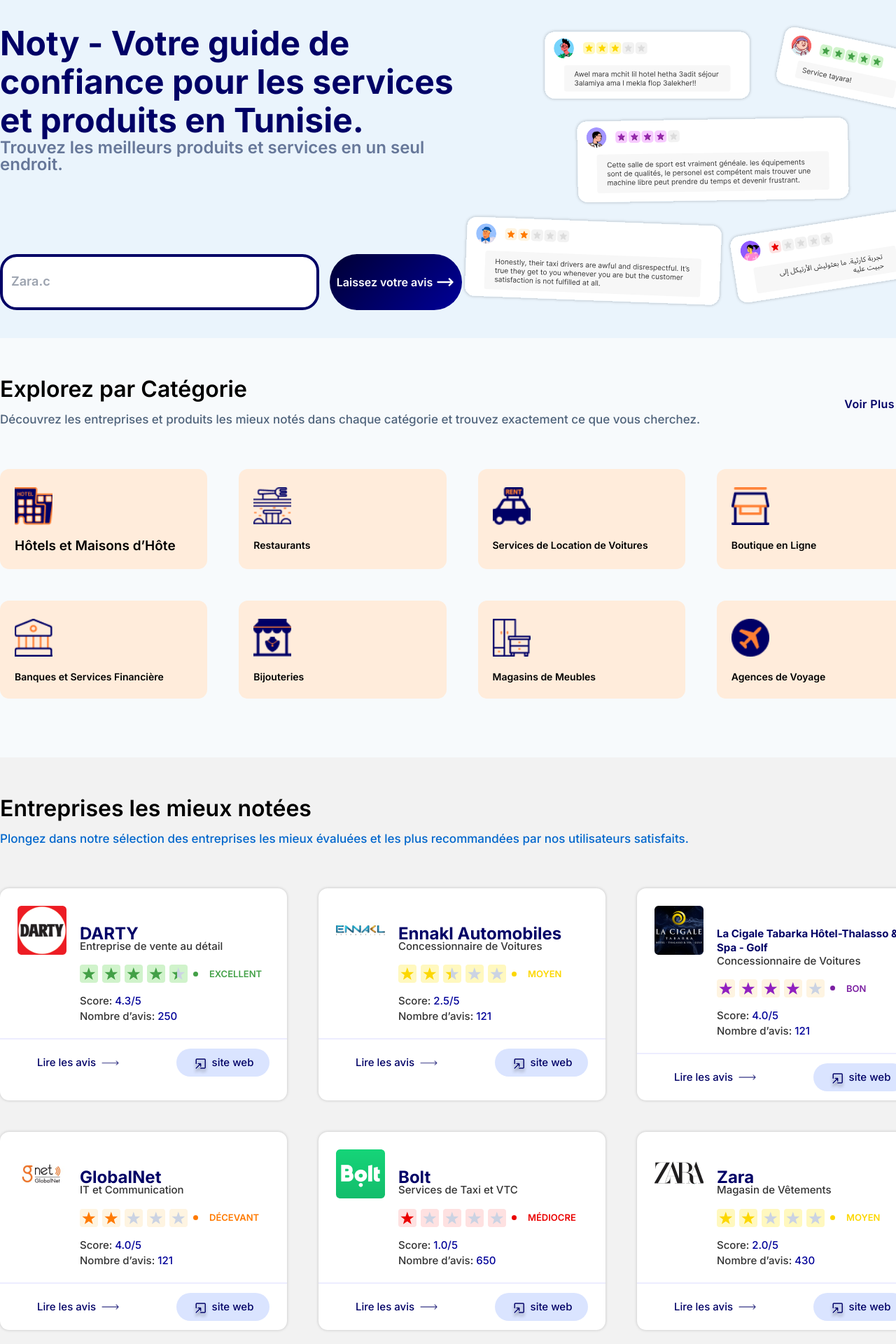
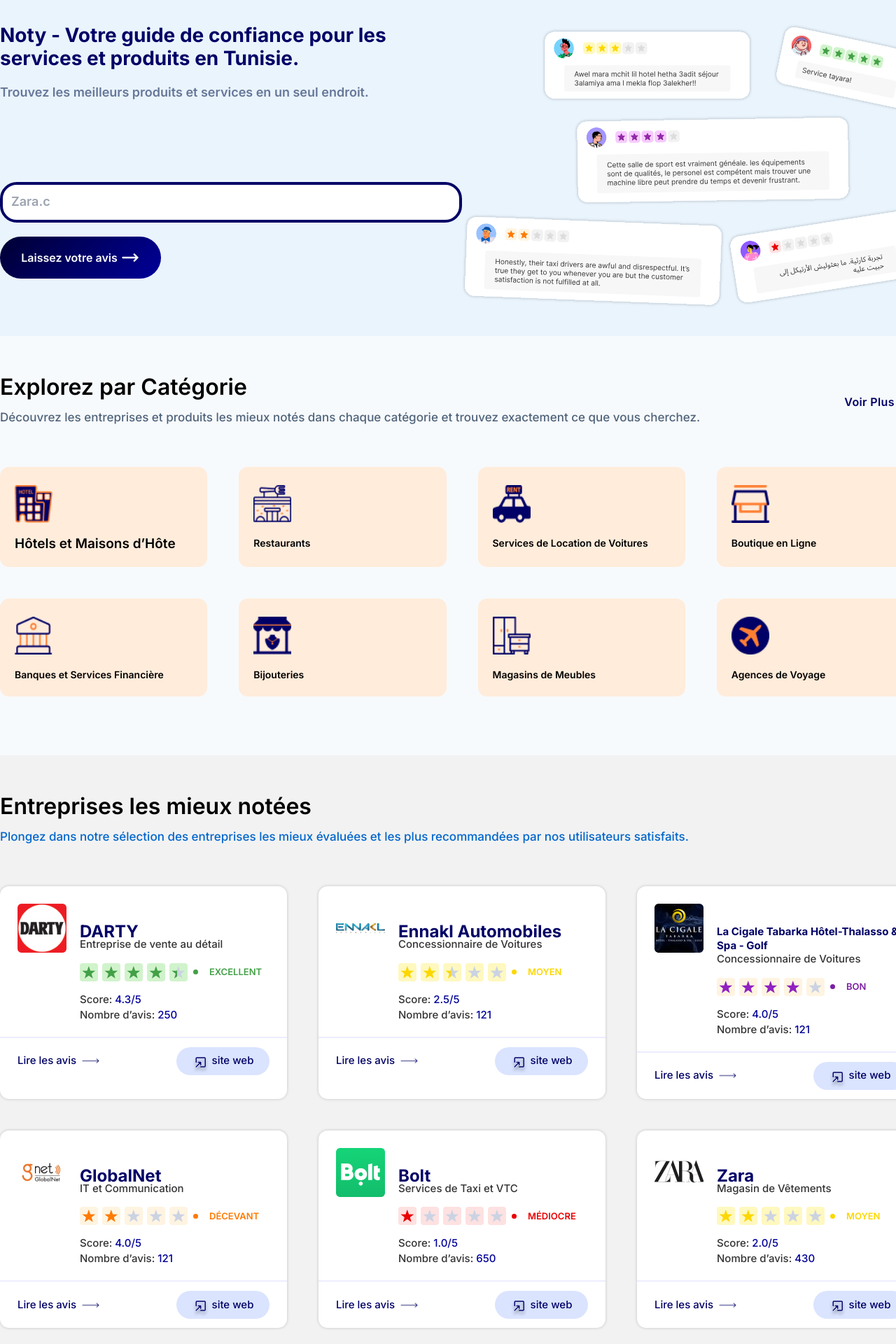
Before and after one commit to reovilsayed/shoj_it_project, a React (Vite) app: page / in a window 1280 px wide. Shown: the part 140-2060 px from the top of the page at 70% size. Built offline with nearby package versions, Linux system fonts and the light colour scheme.

Commit message:
Completed

```diff
--- a/src/Components/Navbar/Footer/Footer.jsx
+++ b/src/Components/Navbar/Footer/Footer.jsx
@@ -66,7 +66,7 @@ export default function Footer() {
                 </div>
               </div>
             </div>
-            <div className="w-full h-[1px] bg-[#FFFFFF] mb-[10px] mt-[50px]"></div>
+            <div className="w-full 2xl:h-[2px] xl:h-[2px] h-[1px] bg-[#FFFFFF] mb-[10px] mt-[50px]"></div>
             <div className="flex justify-between items-center pt-[0px] pb-[5px]">
               <div className="flex items-center justify-center">
                 <p className="flex items-center leading-6 text-white text-[12px] font-medium">
--- a/src/Pages/CategorySection/CategoryItems.jsx
+++ b/src/Pages/CategorySection/CategoryItems.jsx
@@ -13,7 +13,7 @@ export default function CategoryItems() {
     <div className="grid 2xl:grid-cols-4 xl:grid-cols-4 lg:grid-cols-3 md:grid-cols-2 sm:grid-cols-1 grid-cols-1  gap-[45px]">
       <div className="single_items bg-[var(--category-box-color)] rounded-[13px] 2xl:w-[352px] 2xl:h-[139px] pl-[21px] 2xl:pt-[26px] 2xl:pb-0 pt-[26px] pb-[26px]">
         <img
-          className="2xl:w-[49px] 2xl:h-[49px] w-[54px] h-[54px] object-cover block"
+          className="2xl:w-[49px] 2xl:h-[49px] w-[54px] h-[54px] "
           src={category1}
           alt="category1"
         />
@@ -24,7 +24,7 @@ export default function CategoryItems() {
       {/* 2 */}
       <div className="single_items bg-[var(--category-box-color)] rounded-[13px] 2xl:w-[352px] 2xl:h-[139px] pl-[21px] 2xl:pt-[26px] 2xl:pb-0 pt-[26px] pb-[26px]">
         <img
-          className="2xl:w-[49px] 2xl:h-[49px] w-[54px] h-[54px] object-cover block"
+          className="2xl:w-[49px] 2xl:h-[49px] w-[54px] h-[54px]"
           src={category2}
           alt="category2"
         />
@@ -35,7 +35,7 @@ export default function CategoryItems() {
       {/* 3 */}
       <div className="single_items bg-[var(--category-box-color)] rounded-[13px] 2xl:w-[352px] 2xl:h-[139px] pl-[21px] 2xl:pt-[26px] 2xl:pb-0 pt-[26px] pb-[26px]">
         <img
-          className="2xl:w-[49px] 2xl:h-[49px] w-[54px] h-[54px] object-cover block"
+          className="2xl:w-[49px] 2xl:h-[49px] w-[54px] h-[54px]  "
           src={category3}
           alt="category3"
         />
@@ -46,7 +46,7 @@ export default function CategoryItems() {
       {/* 4 */}
       <div className="single_items bg-[var(--category-box-color)] rounded-[13px] 2xl:w-[352px] 2xl:h-[139px] pl-[21px] 2xl:pt-[26px] 2xl:pb-0 pt-[26px] pb-[26px]">
         <img
-          className="2xl:w-[49px] 2xl:h-[49px] w-[54px] h-[54px] object-cover block"
+          className="2xl:w-[49px] 2xl:h-[49px] w-[54px] h-[54px] "
           src={category7}
           alt="category3"
         />
@@ -58,7 +58,7 @@ export default function CategoryItems() {
 
       <div className="single_items bg-[var(--category-box-color)] rounded-[13px] 2xl:w-[352px] 2xl:h-[139px] pl-[21px] 2xl:pt-[26px] 2xl:pb-0 pt-[26px] pb-[26px]">
         <img
-          className="2xl:w-[49px] 2xl:h-[49px] w-[54px] h-[54px] object-cover block"
+          className="2xl:w-[49px] 2xl:h-[49px] w-[54px] h-[54px] "
           src={category4}
           alt="category4"
         />
@@ -69,7 +69,7 @@ export default function CategoryItems() {
       {/* 6 */}
       <div className="single_items bg-[var(--category-box-color)] rounded-[13px] 2xl:w-[352px] 2xl:h-[139px] pl-[21px] 2xl:pt-[26px] 2xl:pb-0 pt-[26px] pb-[26px]">
         <img
-          className="2xl:w-[49px] 2xl:h-[49px] w-[54px] h-[54px] object-cover block"
+          className="2xl:w-[49px] 2xl:h-[49px] w-[54px] h-[54px] "
           src={category5}
           alt="category6"
         />
@@ -80,7 +80,7 @@ export default function CategoryItems() {
       {/* 7 */}
       <div className="single_items bg-[var(--category-box-color)] rounded-[13px] 2xl:w-[352px] 2xl:h-[139px] pl-[21px] 2xl:pt-[26px] 2xl:pb-0 pt-[26px] pb-[26px]">
         <img
-          className="2xl:w-[49px] 2xl:h-[49px] w-[54px] h-[54px] object-cover block"
+          className="2xl:w-[49px] 2xl:h-[49px] w-[54px] h-[54px] "
           src={category6}
           alt="category7"
         />
@@ -91,7 +91,7 @@ export default function CategoryItems() {
       {/* 8 */}
       <div className="single_items bg-[var(--category-box-color)] rounded-[13px] 2xl:w-[352px] 2xl:h-[139px] pl-[21px] 2xl:pt-[26px] 2xl:pb-0 pt-[26px] pb-[26px]">
         <img
-          className="2xl:w-[49px] 2xl:h-[49px] w-[54px] h-[54px] object-cover block"
+          className="2xl:w-[49px] 2xl:h-[49px] w-[54px] h-[54px] "
           src={category8}
           alt="category3"
         />
--- a/src/Pages/HeroSection/HeroSection.jsx
+++ b/src/Pages/HeroSection/HeroSection.jsx
@@ -21,20 +21,20 @@ export default function HeroSection() {
     <div className="pt-[94px] bg-[#EAF4FC]">
       <div className="nav_container 2xl:w-[1542px] 2xl:mx-auto xl:w-[1320px] xl:mx-auto lg:w--[1320px] w-full mx-auto 2xl:px-0 xl:px-0 lg:px-0 px-4 ">
         <div className="hero_wrapper flex 2xl:pb-10 xl:pb-10 lg:pb-10 pb-5">
-          <div className="hero_description 2xl:w-1/2 xl:w-1/2 lg:w-1/2">
-            <p className="paragraph 2xl:text-[48px] xl:text-[48px] lg:text-[42px] text-[24px] text-[#000066] font-bold 2xl:pb-[40px] 2xl:w-[867px]">
+          <div className="hero_description 2xl:w-1/2 xl:w-1/2 lg:w-1/2 w-full">
+            <p className=" leading-[30px] 2xl:leading-[55px] 2xl:text-[48px] xl:text-[28px] xl:leading-[33px] lg:text-[30px] text-[20px] text-[#000066] font-bold 2xl:pb-[40px] xl:pb-[20px] 2xl:w-[867px] ">
               Noty - Votre guide de confiance pour les services et produits en
               Tunisie.{" "}
             </p>
-            <p className=" 2xl:text-[24px] xl:text-[24px] lg:-[24px] text-[18px] leading-6 text-[#667799] font-semibold">
+            <p className=" 2xl:text-[24px] xl:text-[18px] lg:-[24px] text-[18px] leading-6 text-[#667799] font-semibold">
               Trouvez les meilleurs produits et services en un seul endroit.
             </p>
             <form
               onChange={handelChange}
-              className="2xl:flex xl:flex lg:flex md:flex items-center gap-[15px] pt-[116px]"
+              className="2xl:flex xl:block lg:block md:block items-center gap-[15px] pt-[116px]"
             >
               <Text />
-              <div className="flex items-center gap-1 w-[230px] h-[80px] common_btn rounded-full text-white justify-center font-semibold text-[16px]">
+              <div className="flex items-center gap-1 2xl:w-[230px] w-[230px] h-[60px]  2xl:h-[80px]   common_btn rounded-full text-white justify-center font-semibold text-[16px] 2xl:mt-0 mt-5">
                 <button>Laissez votre avis</button>
                 <HiOutlineArrowNarrowRight size="28px" />
               </div>
--- a/src/Pages/NoticesSection/Notices.jsx
+++ b/src/Pages/NoticesSection/Notices.jsx
@@ -57,7 +57,7 @@ export default function Notices() {
 
           {/* button */}
           <div className="flex items-center justify-between  px-[25px] py-[13px]">
-            <button className="py-1 px-7  flex justify-center items-center rounded-full gap-2">
+            <button className="  flex justify-center items-center rounded-full gap-2">
               <li className="text-[15px] text-[#000066] font-medium">
                 Lire les avis
               </li>
@@ -116,7 +116,7 @@ export default function Notices() {
 
           {/* button */}
           <div className="flex items-center justify-between  px-[25px] py-[13px]">
-            <button className="py-1 px-7  flex justify-center items-center rounded-full gap-2">
+            <button className="  flex justify-center items-center rounded-full gap-2">
               <li className="text-[15px] text-[#000066] font-medium">
                 Lire les avis
               </li>
@@ -174,7 +174,7 @@ export default function Notices() {
 
           {/* button */}
           <div className="flex items-center justify-between  px-[25px] py-[13px]">
-            <button className="py-1 px-7  flex justify-center items-center rounded-full gap-2">
+            <button className="  flex justify-center items-center rounded-full gap-2">
               <li className="text-[15px] text-[#000066] font-medium">
                 Lire les avis
               </li>
@@ -232,7 +232,7 @@ export default function Notices() {
 
           {/* button */}
           <div className="flex items-center justify-between  px-[25px] py-[13px]">
-            <button className="py-1 px-7  flex justify-center items-center rounded-full gap-2">
+            <button className="  flex justify-center items-center rounded-full gap-2">
               <li className="text-[15px] text-[#000066] font-medium">
                 Lire les avis
               </li>
@@ -290,7 +290,7 @@ export default function Notices() {
 
           {/* button */}
           <div className="flex items-center justify-between  px-[25px] py-[13px]">
-            <button className="py-1 px-7  flex justify-center items-center rounded-full gap-2">
+            <button className="  flex justify-center items-center rounded-full gap-2">
               <li className="text-[15px] text-[#000066] font-medium">
                 Lire les avis
               </li>
@@ -348,7 +348,7 @@ export default function Notices() {
 
           {/* button */}
           <div className="flex items-center justify-between  px-[25px] py-[13px]">
-            <button className="py-1 px-7  flex justify-center items-center rounded-full gap-2">
+            <button className="  flex justify-center items-center rounded-full gap-2">
               <li className="text-[15px] text-[#000066] font-medium">
                 Lire les avis
               </li>
--- a/src/utilitis/Text/Text.jsx
+++ b/src/utilitis/Text/Text.jsx
@@ -6,14 +6,14 @@ export default function Text() {
   const [text, setText] = useState("");
   console.log(text.length);
   return (
-    <div className="flex justify-center">
-      <div className="w-[456px]  bg-[#fff] border-4 border-[#000066] rounded-3xl">
+    <div className="2xl:flex justify-center">
+      <div className="2xl:w-[456px]  bg-[#fff] border-4 border-[#000066] rounded-3xl">
         <div className=" relative">
           <input
             onChange={(e) => setText(e.target.value)}
             type="text"
             placeholder="Zara.c"
-            className={`px-3 outline-none py-[23px] text-[17px] placeholder:text-[18px] placeholder:font-semibold ${
+            className={`px-3 outline-none 2xl:py-[23px] text-[17px] placeholder:text-[18px] placeholder:font-semibold ${
               text.length > 0 && "border-b-[2px] border-[#EFEFEF]"
             }  w-full py-3 bg-inherit`}
           />
```
